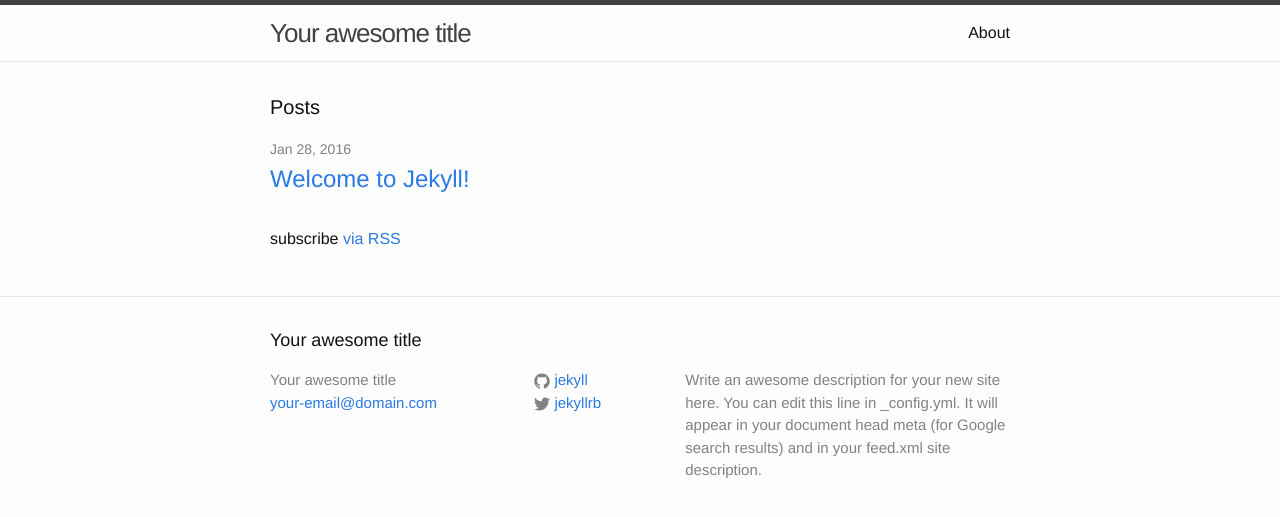
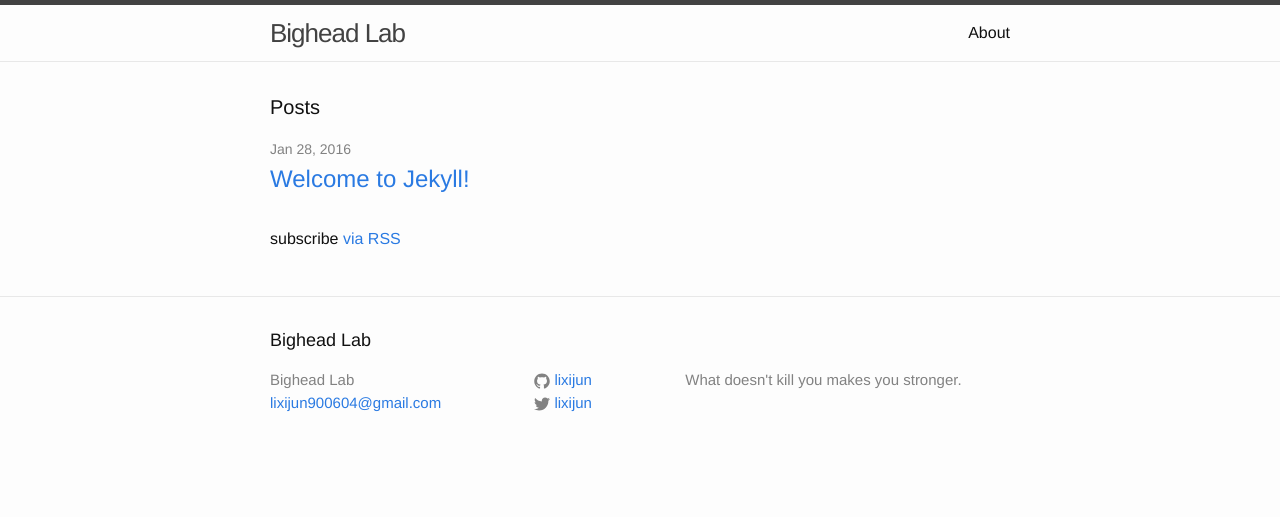
Before and after one commit to 13ighead/lixijun.github.io, a Jekyll site: the page built from index.html, in a window 1280 px wide. Shown: the top 517 px of the page. Built offline with Jekyll 4.4.1, drawn with Linux system fonts in a browser that asks for light colours.

Commit message:
no message

```diff
--- a/_config.yml
+++ b/_config.yml
@@ -6,16 +6,14 @@
 # 'jekyll serve'. If you change this file, please restart the server process.
 
 # Site settings
-title: Your awesome title
-email: your-email@domain.com
+title: Bighead Lab
+email: lixijun900604@gmail.com
 description: > # this means to ignore newlines until "baseurl:"
-  Write an awesome description for your new site here. You can edit this
-  line in _config.yml. It will appear in your document head meta (for
-  Google search results) and in your feed.xml site description.
+  What doesn't kill you makes you stronger.
 baseurl: "" # the subpath of your site, e.g. /blog
-url: "http://yourdomain.com" # the base hostname & protocol for your site
-twitter_username: jekyllrb
-github_username:  jekyll
+url: "http://lixijun.github.io" # the base hostname & protocol for your site
+twitter_username: lixijun
+github_username:  lixijun
 
 # Build settings
 markdown: kramdown
```
